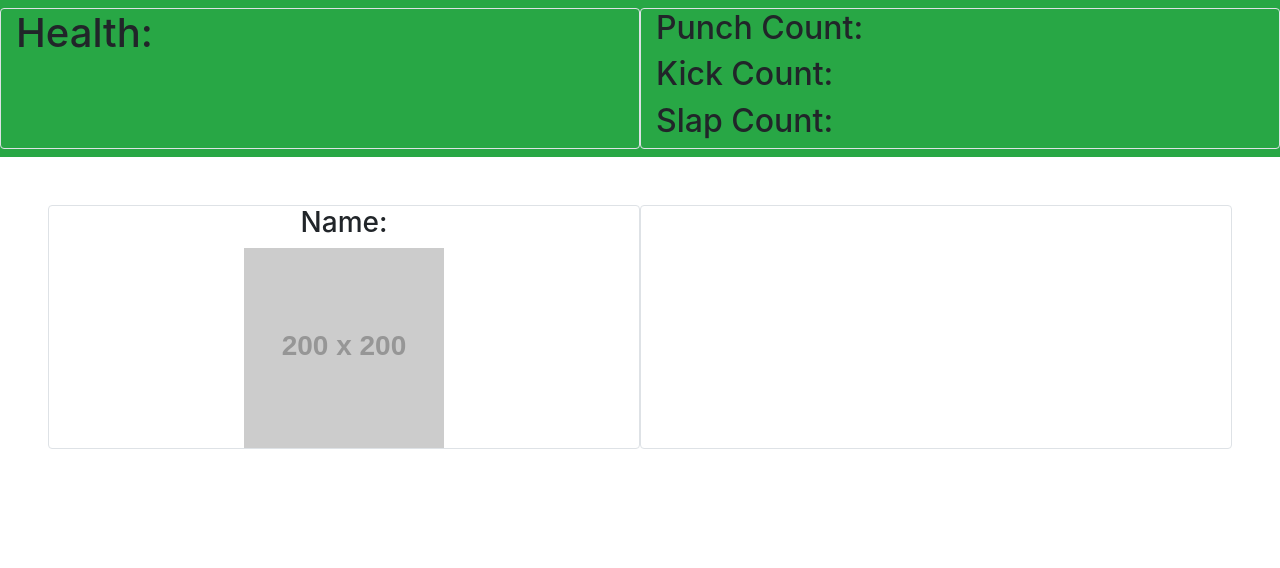
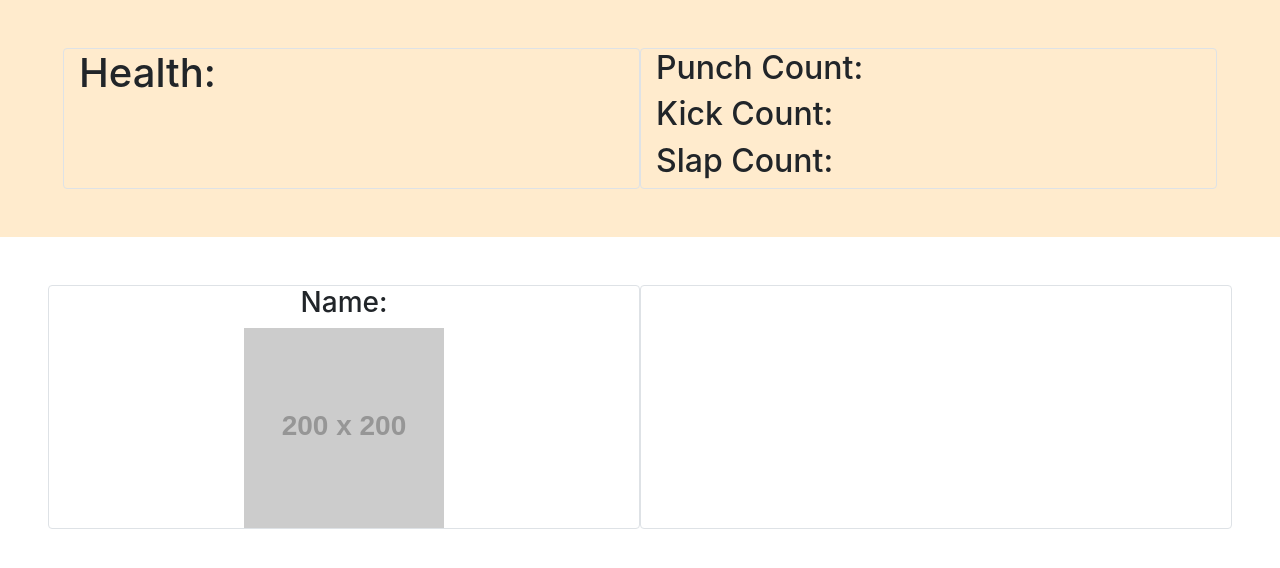
Before and after one commit to HarrisonWheeler/slap-game, a plain HTML site: page index.html in a window 1280 px wide. Drawn offline with nearby package versions, Linux system fonts and the light colour scheme; placeholder pictures from the web are drawn by us.

Commit message:
css changes

```diff
--- a/index.html
+++ b/index.html
@@ -15,7 +15,7 @@
 <body>
 
   <header class="container-fluid">
-    <div class="row bg-success pt-2 pb-2">
+    <div class="row py-5 mx-5">
       <div class="col-6 border rounded shadow-lg">
         <h1>Health:</h1>
       </div>
--- a/style.css
+++ b/style.css
@@ -0,0 +1,3 @@
+header{
+  background-color: blanchedalmond;
+}
```
